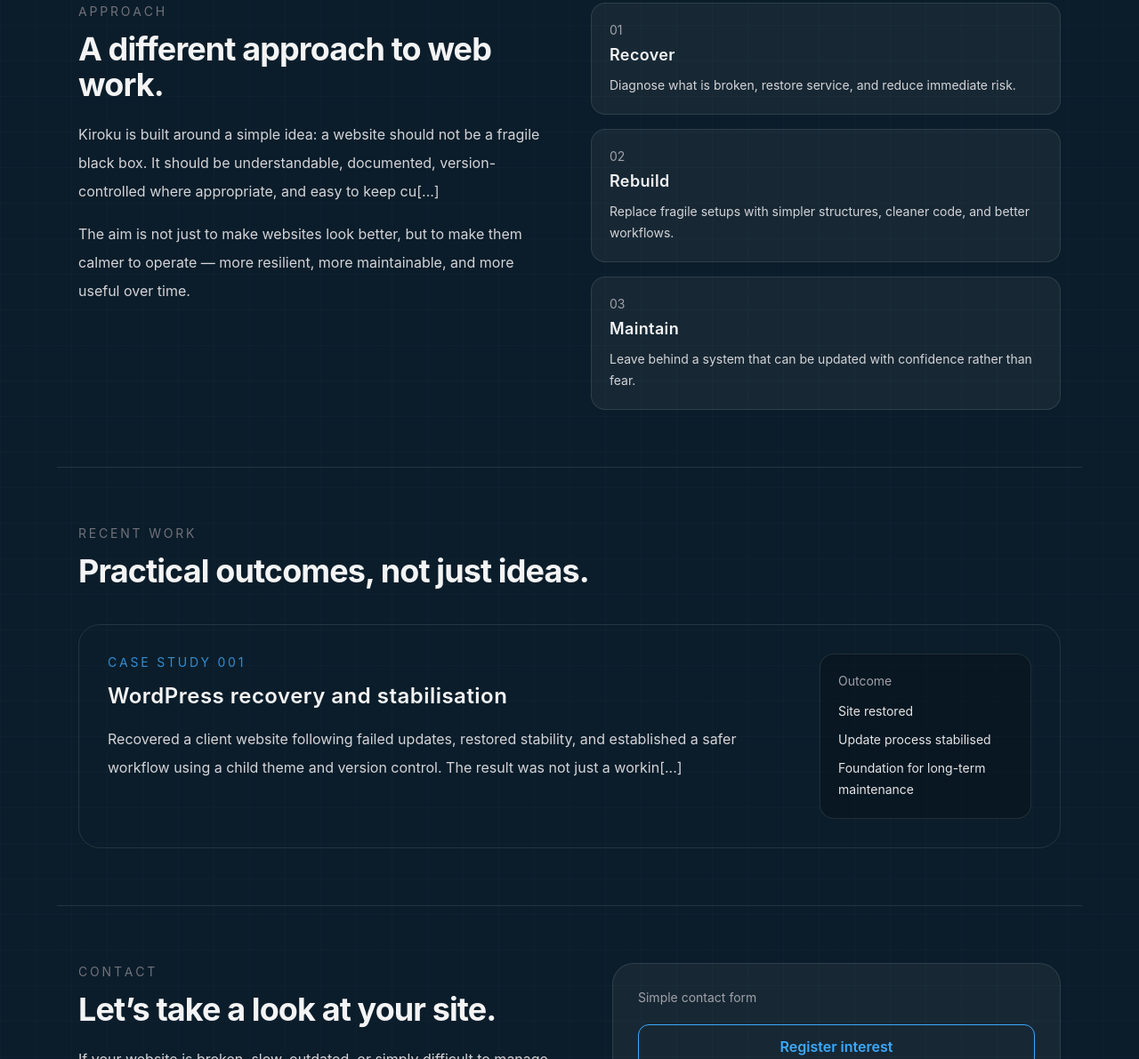
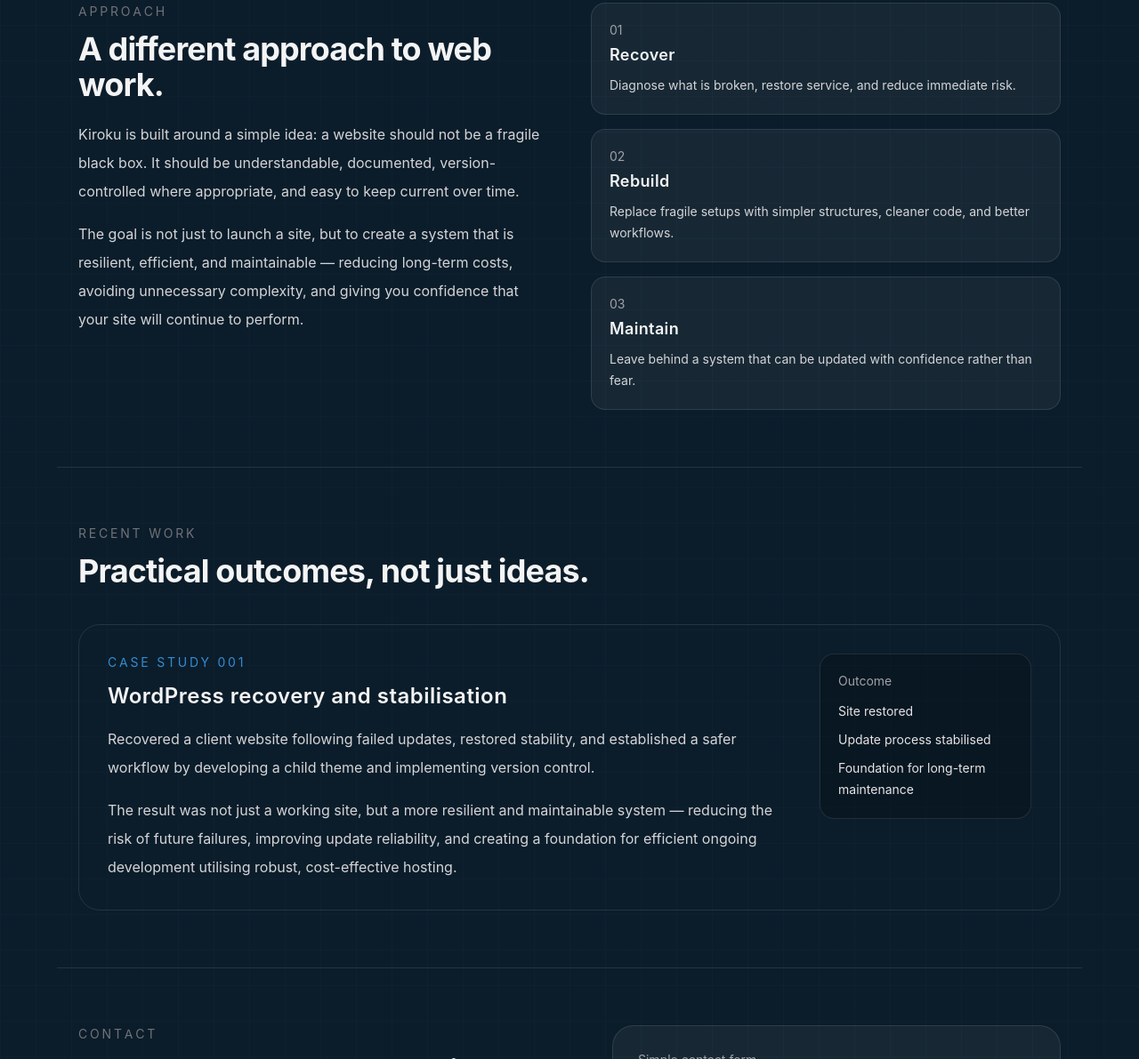
Before and after one commit to benmawhinney/kiroku, a website: page index.html in a window 1280 px wide. Shown: the part 1572-2763 px from the top of the page at 89% size. Drawn offline with Linux system fonts and the light colour scheme.

Commit message:
Content: replace placeholders on homepage with final copy

```diff
--- a/index.html
+++ b/index.html
@@ -220,10 +220,10 @@
             <p class="text-sm uppercase tracking-[0.2em] text-zinc-500">Approach</p>
             <h2 class="mt-3 text-3xl md:text-4xl font-bold tracking-tight">A different approach to web work.</h2>
             <p class="mt-5 text-zinc-300 leading-8">
-              Kiroku is built around a simple idea: a website should not be a fragile black box. It should be understandable, documented, version-controlled where appropriate, and easy to keep cu[...]
+              Kiroku is built around a simple idea: a website should not be a fragile black box. It should be understandable, documented, version-controlled where appropriate, and easy to keep current over time.
             </p>
             <p class="mt-4 text-zinc-300 leading-8">
-              The aim is not just to make websites look better, but to make them calmer to operate — more resilient, more maintainable, and more useful over time.
+              The goal is not just to launch a site, but to create a system that is resilient, efficient, and maintainable — reducing long-term costs, avoiding unnecessary complexity, and giving you confidence that your site will continue to perform.
             </p>
           </div>
           <div class="grid gap-4">
@@ -258,7 +258,10 @@
               <div class="text-sm uppercase tracking-[0.2em] text-blue-muted">Case Study 001</div>
               <h3 class="mt-3 text-2xl font-semibold">WordPress recovery and stabilisation</h3>
               <p class="mt-4 text-zinc-300 leading-8">
-                Recovered a client website following failed updates, restored stability, and established a safer workflow using a child theme and version control. The result was not just a workin[...]
+                Recovered a client website following failed updates, restored stability, and established a safer workflow by developing a child theme and implementing version control.
+              </p>
+              <p class="mt-4 text-zinc-300 leading-8">
+                The result was not just a working site, but a more resilient and maintainable system — reducing the risk of future failures, improving update reliability, and creating a foundation for efficient ongoing development utilising robust, cost-effective hosting.
               </p>
             </div>
             <div class="lg:w-72 rounded-2xl border border-white/10 bg-black/20 p-5 text-sm">
```
